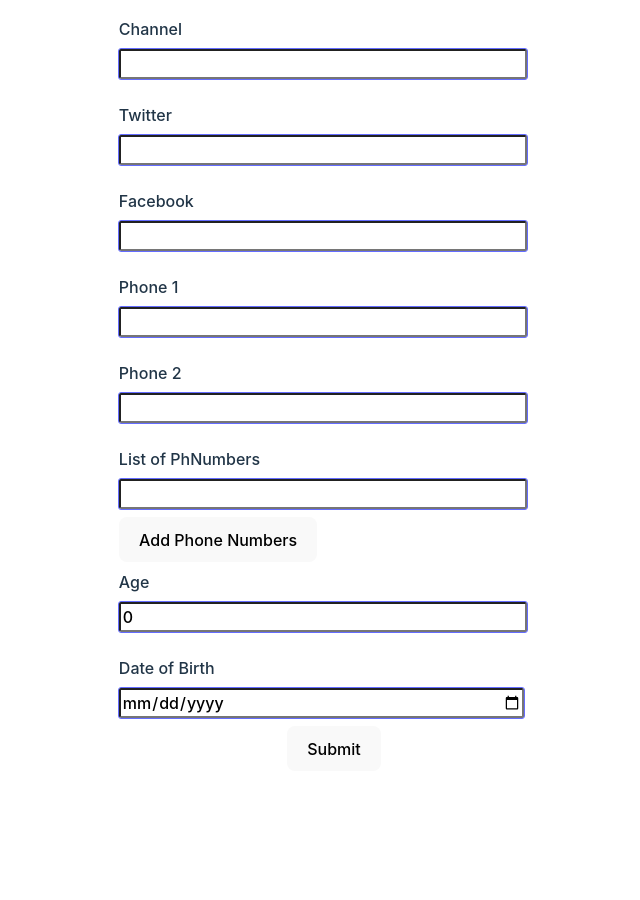
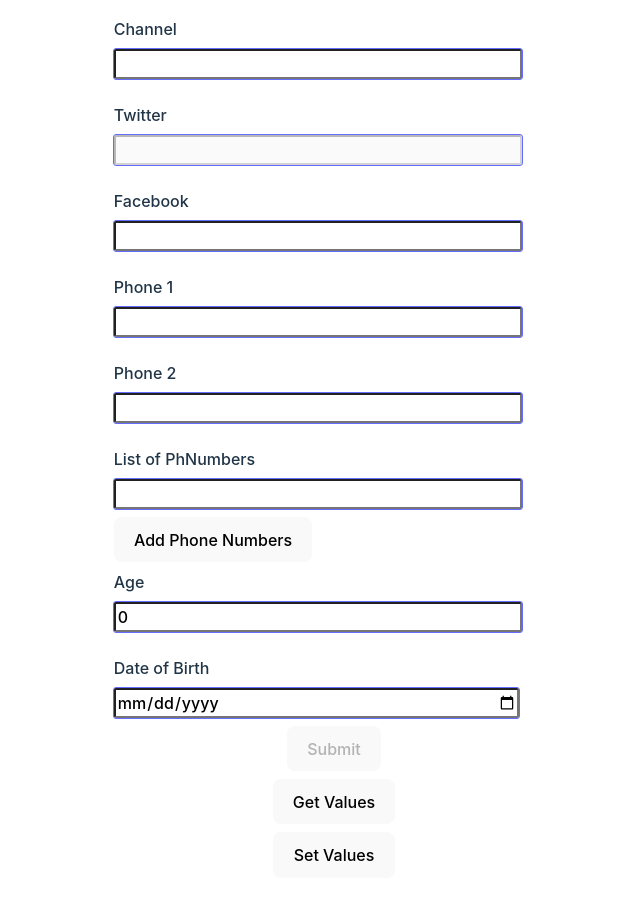
Before and after one commit to ogedengbewisdom/reactHookForm, a React (Vite) app in the folder rhf_demo/: page / in a window 1280 px wide. Shown: the part 320-1220 px from the top of the page, without its empty margins (306-946 px from the left). Before the commit the page ends 1123 px from the top, so only its background shows below. Built offline with nearby package versions, Linux system fonts and the light colour scheme.

Commit message:
disabling form

```diff
--- a/rhf_demo/src/components/YoutubeForm.tsx
+++ b/rhf_demo/src/components/YoutubeForm.tsx
@@ -1,4 +1,4 @@
-import { useForm, useFieldArray } from "react-hook-form";
+import { useForm, useFieldArray, FieldErrors } from "react-hook-form";
 import { DevTool } from "@hookform/devtools"
 import { Fragment } from "react";
 
@@ -47,28 +47,50 @@ export const YoutubeForm = () => {
   //     }
   //   }
   // });
-  const {register, control, handleSubmit, formState} = form;
+  const {register, control, handleSubmit, formState, watch, getValues, setValue, reset} = form;
 
-  const { errors } = formState
+  const { errors, isDirty, isValid, isSubmitting } = formState
 
   const { fields, append, remove } = useFieldArray({
     name: "phNumbers",
     control
   })
 
+  const getValueHandler = () => {
+    console.log(getValues())
+  }
+
+  const setValueHandler = () => {
+    setValue("username", "", {
+      shouldValidate: true,
+      shouldDirty: true,
+      shouldTouch: true
+    })
+  }
+
   // useEffect(() => {
   //   console.log("CHEKING RERENDERING!")
   // }, [])
 
+  // const watchValue = watch()
+
+  const errorHandler = (errors: FieldErrors<FormValues>) => {
+    if(errors) {
+      console.log("Try to fill out the form please in correct order")
+    }
+  }
+
   const submitHandler = (data: FormValues) => {
     console.log(data)
+    reset()
   }
   rerender++
 
   return (
     <Fragment>
       <h1>YouTube Form ({rerender/2})</h1>
-      <form onSubmit={handleSubmit(submitHandler)} noValidate>
+      {/* <h2>{JSON.stringify(watchValue).split("").join(" ")}</h2> */}
+      <form onSubmit={handleSubmit(submitHandler, errorHandler)} noValidate>
         <div className='form-control'>
           <label htmlFor='username'>Username</label>
           <input type='text' id='username' {...register("username", {
@@ -104,7 +126,7 @@ export const YoutubeForm = () => {
 
         <div className="form-control">
           <label htmlFor='twitter'>Twitter</label>
-          <input type='text' id='twitter' {...register("social.twitter", {required: "Required twitter"})}/>
+          <input type='text' id='twitter' {...register("social.twitter", {required: "Required twitter", disabled: watch("channel") === ""})}/>
           {errors &&<p className="error">{errors.social?.twitter?.message}</p>}
         </div>
 
@@ -155,7 +177,9 @@ export const YoutubeForm = () => {
             })} />
           </div>
 
-          <button>Submit</button>
+          <button disabled={!isDirty || !isValid || isSubmitting}>Submit</button>
+          <button type="button" onClick={getValueHandler}>Get Values</button>
+          <button type="button" onClick={setValueHandler}>Set Values</button>
       </form>
       <DevTool control={control} />
     </Fragment>
```
